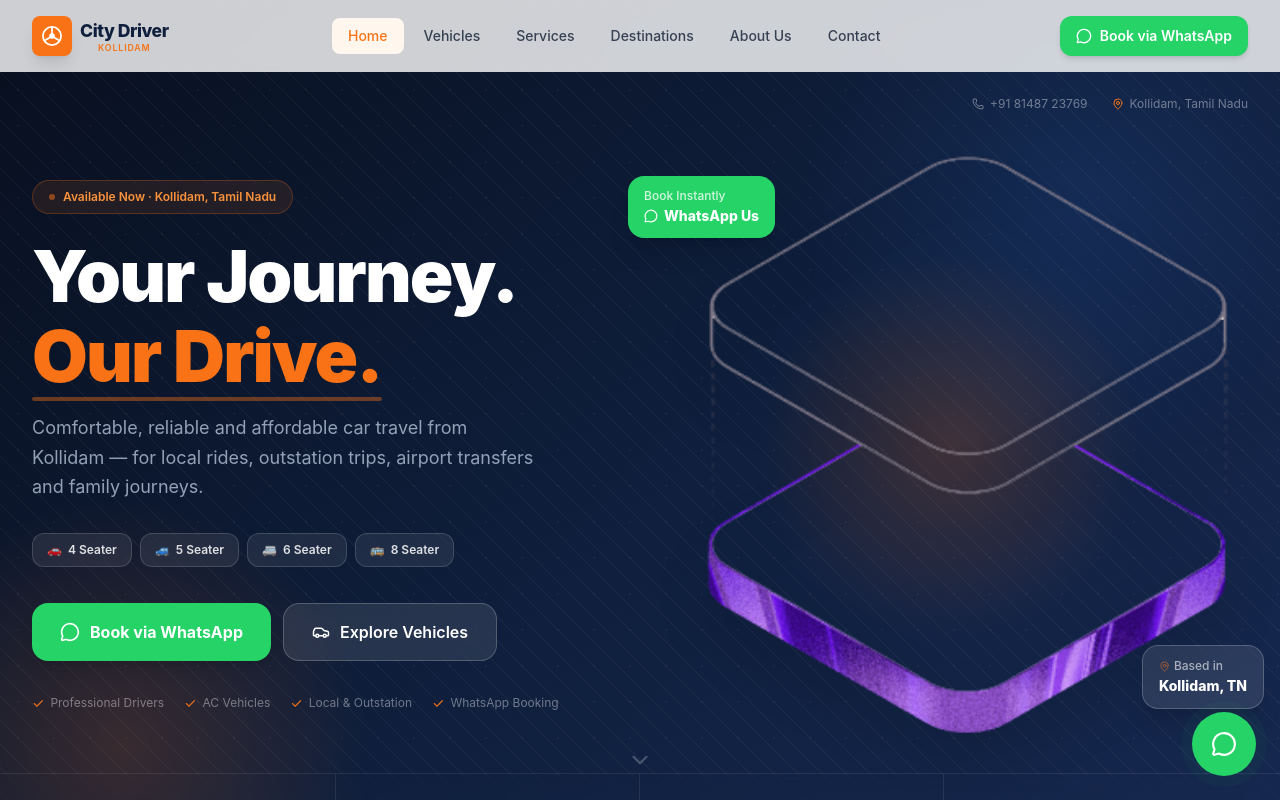
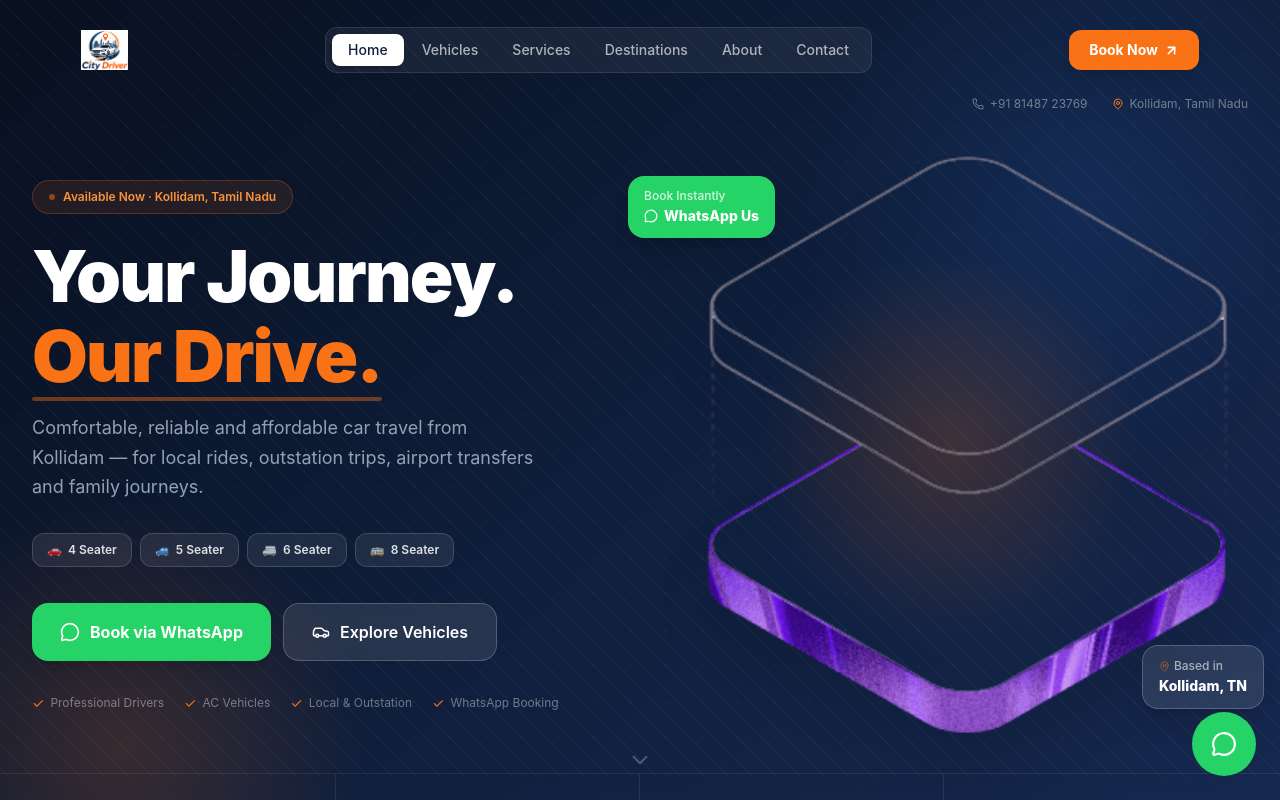
Before and after one commit to Gunalan183/City_Driver, a React (Vite) app: page / in a window 1280 px wide. Shown: the top 800 px of the page. Built offline with nearby package versions, Linux system fonts and the light colour scheme.

Commit message:
feat: set real City Driver logo in navbar and footer

```diff
--- a/src/components/FloatingWhatsApp.jsx
+++ b/src/components/FloatingWhatsApp.jsx
@@ -7,7 +7,7 @@ export default function FloatingWhatsApp() {
   const [showTooltip, setShowTooltip] = useState(false)
 
   return (
-    <div className="fixed bottom-20 right-4 sm:bottom-6 sm:right-6 z-50" aria-label="Floating WhatsApp button">
+    <div className="hidden sm:block fixed bottom-6 right-6 z-50" aria-label="Floating WhatsApp button">
       {/* Tooltip */}
       <AnimatePresence>
         {showTooltip && (
--- a/src/components/Logo.jsx
+++ b/src/components/Logo.jsx
@@ -1,43 +1,22 @@
 /**
- * City Driver SVG Logo
- * Replace this component with an <img> tag pointing to your actual logo file
- * once you have the logo asset ready.
+ * City Driver Logo
+ * Uses the real logo image from /public/city_Driver_logo.png
  */
 export default function Logo({ className = '', size = 'md' }) {
   const sizes = {
-    sm: 'h-8',
-    md: 'h-10',
-    lg: 'h-14',
+    sm: 'h-10',
+    md: 'h-12',
+    lg: 'h-16',
   }
 
   return (
-    <div className={`flex items-center gap-2 ${className}`}>
-      {/* Logo Icon */}
-      <div className={`relative flex items-center justify-center rounded-lg bg-[#f97316] ${sizes[size]} aspect-square shadow-lg`}>
-        <svg
-          viewBox="0 0 40 40"
-          fill="none"
-          xmlns="http://www.w3.org/2000/svg"
-          className="w-[70%] h-[70%]"
-          aria-hidden="true"
-        >
-          {/* Steering wheel */}
-          <circle cx="20" cy="20" r="13" stroke="white" strokeWidth="2.5" fill="none" />
-          <circle cx="20" cy="20" r="4" fill="white" />
-          <line x1="20" y1="7" x2="20" y2="16" stroke="white" strokeWidth="2.5" strokeLinecap="round" />
-          <line x1="9.4" y1="26.5" x2="17" y2="22" stroke="white" strokeWidth="2.5" strokeLinecap="round" />
-          <line x1="30.6" y1="26.5" x2="23" y2="22" stroke="white" strokeWidth="2.5" strokeLinecap="round" />
-        </svg>
-      </div>
-      {/* Logo Text */}
-      <div className="flex flex-col leading-tight">
-        <span className="text-[#0f1f3d] font-extrabold tracking-tight" style={{ fontSize: size === 'lg' ? '1.3rem' : size === 'sm' ? '0.9rem' : '1.1rem' }}>
-          City Driver
-        </span>
-        <span className="text-[#f97316] font-semibold tracking-widest uppercase" style={{ fontSize: size === 'lg' ? '0.65rem' : '0.55rem' }}>
-          Kollidam
-        </span>
-      </div>
+    <div className={`flex items-center ${className}`}>
+      <img
+        src="/city_Driver_logo.png"
+        alt="City Driver Kollidam Logo"
+        className={`${sizes[size]} w-auto object-contain`}
+        loading="eager"
+      />
     </div>
   )
 }
--- a/src/components/Navbar.jsx
+++ b/src/components/Navbar.jsx
@@ -1,91 +1,137 @@
 import { useState, useEffect } from 'react'
 import { motion, AnimatePresence } from 'framer-motion'
-import { Menu, X, MessageCircle } from 'lucide-react'
+import { Menu, X, ArrowUpRight } from 'lucide-react'
 import Logo from './Logo'
 import { openWhatsApp, waMessages } from '../utils/whatsapp'
 
 const navLinks = [
-  { label: 'Home', href: '#home' },
-  { label: 'Vehicles', href: '#vehicles' },
-  { label: 'Services', href: '#services' },
+  { label: 'Home',         href: '#home' },
+  { label: 'Vehicles',     href: '#vehicles' },
+  { label: 'Services',     href: '#services' },
   { label: 'Destinations', href: '#destinations' },
-  { label: 'About Us', href: '#about' },
-  { label: 'Contact', href: '#contact' },
+  { label: 'About',        href: '#about' },
+  { label: 'Contact',      href: '#contact' },
 ]
 
 export default function Navbar() {
-  const [isOpen, setIsOpen] = useState(false)
-  const [scrolled, setScrolled] = useState(false)
-  const [activeSection, setActiveSection] = useState('home')
+  const [isOpen, setIsOpen]           = useState(false)
+  const [scrolled, setScrolled]       = useState(false)
+  const [activeSection, setActive]    = useState('home')
 
   useEffect(() => {
-    const handleScroll = () => {
-      setScrolled(window.scrollY > 20)
-    }
-    window.addEventListener('scroll', handleScroll)
-    return () => window.removeEventListener('scroll', handleScroll)
+    const onScroll = () => setScrolled(window.scrollY > 20)
+    window.addEventListener('scroll', onScroll)
+    return () => window.removeEventListener('scroll', onScroll)
   }, [])
 
   useEffect(() => {
-    const observer = new IntersectionObserver(
-      (entries) => {
-        entries.forEach((entry) => {
-          if (entry.isIntersecting) {
-            setActiveSection(entry.target.id)
-          }
-        })
-      },
+    const obs = new IntersectionObserver(
+      (entries) => entries.forEach(e => e.isIntersecting && setActive(e.target.id)),
       { rootMargin: '-40% 0px -55% 0px' }
     )
-
-    const sections = document.querySelectorAll('section[id]')
-    sections.forEach((s) => observer.observe(s))
-    return () => sections.forEach((s) => observer.unobserve(s))
+    document.querySelectorAll('section[id]').forEach(s => obs.observe(s))
+    return () => document.querySelectorAll('section[id]').forEach(s => obs.unobserve(s))
   }, [])
 
   const handleNav = (href) => {
     setIsOpen(false)
-    const el = document.querySelector(href)
-    if (el) el.scrollIntoView({ behavior: 'smooth' })
+    document.querySelector(href)?.scrollIntoView({ behavior: 'smooth' })
   }
 
   return (
-    <motion.nav
-      initial={{ y: -80 }}
-      animate={{ y: 0 }}
-      transition={{ duration: 0.5 }}
-      className={`fixed top-0 left-0 right-0 z-50 transition-all duration-300 ${
+    <motion.header
+      initial={{ y: -80, opacity: 0 }}
+      animate={{ y: 0, opacity: 1 }}
+      transition={{ duration: 0.5, ease: 'easeOut' }}
+      className="fixed top-0 left-0 right-0 z-50 flex items-center justify-center px-4 sm:px-6 pt-4"
+      role="banner"
+    >
+      {/* ── Outer pill container ── */}
+      <div className={`w-full max-w-6xl flex items-center justify-between gap-4 rounded-2xl px-4 py-2.5 transition-all duration-300 ${
         scrolled
-          ? 'bg-white/95 backdrop-blur-md shadow-lg border-b border-gray-100'
-          : 'bg-white/80 backdrop-blur-sm'
-      }`}
-      role="navigation"
-      aria-label="Main navigation"
-    >
-      <div className="max-w-7xl mx-auto px-4 sm:px-6 lg:px-8">
-        <div className="flex items-center justify-between h-16 lg:h-18">
-          {/* Logo */}
+          ? 'bg-[#0f1f3d]/95 backdrop-blur-xl shadow-2xl border border-white/8'
+          : 'bg-transparent border border-transparent'
+      }`}>
+
+        {/* LEFT — Logo */}
         <button
           onClick={() => handleNav('#home')}
           className="flex-shrink-0 focus:outline-none"
-            aria-label="City Driver Kollidam - Go to home"
+          aria-label="City Driver Kollidam — Home"
         >
-            <Logo size="md" />
+          <Logo size="sm" />
         </button>
 
-          {/* Desktop Nav Links */}
-          <div className="hidden lg:flex items-center gap-1">
+        {/* CENTER — Nav pill (desktop) */}
+        <nav
+          className="hidden lg:flex items-center bg-white/6 border border-white/10 rounded-xl px-1.5 py-1.5 gap-0.5"
+          aria-label="Main navigation"
+        >
           {navLinks.map((link) => {
-              const sectionId = link.href.replace('#', '')
-              const isActive = activeSection === sectionId
+            const isActive = activeSection === link.href.replace('#', '')
             return (
               <button
                 key={link.href}
                 onClick={() => handleNav(link.href)}
-                  className={`px-4 py-2 rounded-lg text-sm font-medium transition-all duration-200 ${
+                className={`relative px-4 py-1.5 rounded-lg text-sm font-medium transition-all duration-200 ${
                   isActive
-                      ? 'text-[#f97316] bg-orange-50'
-                      : 'text-gray-700 hover:text-[#0f1f3d] hover:bg-gray-50'
+                    ? 'bg-white text-[#0f1f3d] font-bold shadow-sm'
+                    : 'text-white/65 hover:text-white hover:bg-white/8'
+                }`}
+              >
+                {link.label}
+              </button>
+            )
+          })}
+        </nav>
+
+        {/* RIGHT — CTA + hamburger */}
+        <div className="flex items-center gap-2">
+          {/* Desktop CTA */}
+          <motion.button
+            whileHover={{ scale: 1.04 }}
+            whileTap={{ scale: 0.96 }}
+            onClick={() => openWhatsApp(waMessages.general())}
+            className="hidden sm:flex items-center gap-1.5 bg-[#f97316] hover:bg-[#ea6c0a] text-white text-sm font-bold px-5 py-2.5 rounded-xl shadow-lg transition-all duration-200"
+            aria-label="Book via WhatsApp"
+          >
+            Book Now
+            <ArrowUpRight size={15} strokeWidth={2.5} />
+          </motion.button>
+
+          {/* Hamburger */}
+          <button
+            onClick={() => setIsOpen(!isOpen)}
+            className="lg:hidden p-2 rounded-xl text-white/70 hover:text-white hover:bg-white/10 transition-colors"
+            aria-label={isOpen ? 'Close menu' : 'Open menu'}
+            aria-expanded={isOpen}
+          >
+            {isOpen ? <X size={20} /> : <Menu size={20} />}
+          </button>
+        </div>
+      </div>
+
+      {/* ── Mobile drawer ── */}
+      <AnimatePresence>
+        {isOpen && (
+          <motion.div
+            initial={{ opacity: 0, y: -12, scale: 0.97 }}
+            animate={{ opacity: 1, y: 0, scale: 1 }}
+            exit={{ opacity: 0, y: -12, scale: 0.97 }}
+            transition={{ duration: 0.22 }}
+            className="absolute top-full mt-2 left-4 right-4 bg-[#0f1f3d]/97 backdrop-blur-xl border border-white/10 rounded-2xl shadow-2xl overflow-hidden"
+          >
+            <div className="p-3 space-y-1">
+              {navLinks.map((link) => {
+                const isActive = activeSection === link.href.replace('#', '')
+                return (
+                  <button
+                    key={link.href}
+                    onClick={() => handleNav(link.href)}
+                    className={`w-full text-left px-4 py-3 rounded-xl text-sm font-medium transition-all ${
+                      isActive
+                        ? 'bg-white/10 text-white font-bold'
+                        : 'text-white/60 hover:text-white hover:bg-white/8'
                     }`}
                   >
                     {link.label}
@@ -93,69 +139,18 @@ export default function Navbar() {
                 )
               })}
             </div>
-
-          {/* CTA + Hamburger */}
-          <div className="flex items-center gap-3">
-            <motion.button
-              whileHover={{ scale: 1.04 }}
-              whileTap={{ scale: 0.96 }}
-              onClick={() => openWhatsApp(waMessages.general())}
-              className="hidden sm:flex items-center gap-2 bg-[#25D366] hover:bg-[#20bd5c] text-white text-sm font-semibold px-4 py-2.5 rounded-xl shadow-md transition-all duration-200"
-              aria-label="Book via WhatsApp"
+            <div className="px-3 pb-3">
+              <button
+                onClick={() => { setIsOpen(false); openWhatsApp(waMessages.general()) }}
+                className="w-full flex items-center justify-center gap-2 bg-[#f97316] hover:bg-[#ea6c0a] text-white font-bold py-3.5 rounded-xl text-sm shadow-lg transition-all"
               >
-              <MessageCircle size={16} />
-              Book via WhatsApp
-            </motion.button>
-
-            {/* Hamburger */}
-            <button
-              onClick={() => setIsOpen(!isOpen)}
-              className="lg:hidden p-2 rounded-lg text-gray-600 hover:text-[#0f1f3d] hover:bg-gray-100 transition-colors"
-              aria-label={isOpen ? 'Close menu' : 'Open menu'}
-              aria-expanded={isOpen}
-            >
-              {isOpen ? <X size={22} /> : <Menu size={22} />}
+                Book Now
+                <ArrowUpRight size={15} strokeWidth={2.5} />
               </button>
-          </div>
-        </div>
-      </div>
-
-      {/* Mobile Menu */}
-      <AnimatePresence>
-        {isOpen && (
-          <motion.div
-            initial={{ opacity: 0, height: 0 }}
-            animate={{ opacity: 1, height: 'auto' }}
-            exit={{ opacity: 0, height: 0 }}
-            transition={{ duration: 0.25 }}
-            className="lg:hidden overflow-hidden bg-white border-t border-gray-100 shadow-lg"
-          >
-            <div className="px-4 py-3 space-y-1">
-              {navLinks.map((link) => (
-                <button
-                  key={link.href}
-                  onClick={() => handleNav(link.href)}
-                  className="w-full text-left px-4 py-3 rounded-xl text-gray-700 hover:text-[#0f1f3d] hover:bg-gray-50 font-medium text-sm transition-colors"
-                >
-                  {link.label}
-                </button>
-              ))}
-              <div className="pt-2 pb-1">
-                <button
-                  onClick={() => {
-                    setIsOpen(false)
-                    openWhatsApp(waMessages.general())
-                  }}
-                  className="w-full flex items-center justify-center gap-2 bg-[#25D366] hover:bg-[#20bd5c] text-white font-semibold px-4 py-3 rounded-xl shadow transition-all"
-                >
-                  <MessageCircle size={18} />
-                  Book via WhatsApp
-                </button>
-              </div>
             </div>
           </motion.div>
         )}
       </AnimatePresence>
-    </motion.nav>
+    </motion.header>
   )
 }
--- a/src/components/Services.jsx
+++ b/src/components/Services.jsx
@@ -1,120 +1,106 @@
 import { motion } from 'framer-motion'
 import {
-  MapPin, Plane, Train, ArrowRight, RotateCcw, Users, Camera, Building2,
-  MessageCircle, Navigation, Star
+  MapPin, Plane, Train, ArrowRight, RotateCcw,
+  Users, Camera, Building2, MessageCircle, Navigation, Star
 } from 'lucide-react'
 import { openWhatsApp, waMessages } from '../utils/whatsapp'
 
 const services = [
-  {
-    icon: MapPin,
-    title: 'Local Travel',
-    desc: 'Comfortable transportation for local trips within Kollidam and nearby areas.',
-    color: 'bg-blue-50 text-blue-600',
-  },
-  {
-    icon: Navigation,
-    title: 'Outstation Trips',
-    desc: 'Travel comfortably to destinations across Tamil Nadu and nearby states.',
-    color: 'bg-orange-50 text-orange-600',
-  },
-  {
-    icon: Plane,
-    title: 'Airport Pickup & Drop',
-    desc: 'Reliable airport transportation ensuring you reach on time.',
-    color: 'bg-sky-50 text-sky-600',
-  },
-  {
-    icon: Train,
-    title: 'Railway Station Pickup & Drop',
-    desc: 'Convenient station transfers for a stress-free travel experience.',
-    color: 'bg-purple-50 text-purple-600',
-  },
-  {
-    icon: ArrowRight,
-    title: 'One-Way Trips',
-    desc: 'Easy and affordable transportation for one-way journeys.',
-    color: 'bg-teal-50 text-teal-600',
-  },
-  {
-    icon: RotateCcw,
-    title: 'Round Trips',
-    desc: 'Comfortable round-trip travel with a reliable driver.',
-    color: 'bg-indigo-50 text-indigo-600',
-  },
-  {
-    icon: Users,
-    title: 'Family Trips',
-    desc: 'Spacious vehicles perfect for family travel near and far.',
-    color: 'bg-pink-50 text-pink-600',
-  },
-  {
-    icon: Camera,
-    title: 'Tourist Trips',
-    desc: 'Travel comfortably while exploring popular destinations.',
-    color: 'bg-yellow-50 text-yellow-600',
-  },
-  {
-    icon: Star,
-    title: 'Temple Trips',
-    desc: 'Convenient transportation for temple visits and pilgrimage trips.',
-    color: 'bg-amber-50 text-amber-700',
-  },
-  {
-    icon: Building2,
-    title: 'Corporate Travel',
-    desc: 'Professional transportation for business travel and events.',
-    color: 'bg-slate-50 text-slate-600',
-  },
+  { icon: MapPin,      title: 'Local Travel',          iconBg: 'bg-blue-50',   iconColor: 'text-blue-600' },
+  { icon: Navigation,  title: 'Outstation Trips',       iconBg: 'bg-orange-50', iconColor: 'text-orange-500' },
+  { icon: Plane,       title: 'Airport Transfer',       iconBg: 'bg-sky-50',    iconColor: 'text-sky-600' },
+  { icon: Train,       title: 'Railway Station',        iconBg: 'bg-purple-50', iconColor: 'text-purple-600' },
+  { icon: ArrowRight,  title: 'One-Way Trips',          iconBg: 'bg-teal-50',   iconColor: 'text-teal-600' },
+  { icon: RotateCcw,   title: 'Round Trips',            iconBg: 'bg-indigo-50', iconColor: 'text-indigo-600' },
+  { icon: Users,       title: 'Family Trips',           iconBg: 'bg-rose-50',   iconColor: 'text-rose-500' },
+  { icon: Camera,      title: 'Tourist Trips',          iconBg: 'bg-amber-50',  iconColor: 'text-amber-600' },
+  { icon: Star,        title: 'Temple Trips',           iconBg: 'bg-yellow-50', iconColor: 'text-yellow-600' },
+  { icon: Building2,   title: 'Corporate Travel',       iconBg: 'bg-slate-50',  iconColor: 'text-slate-600' },
 ]
 
 export default function Services() {
   return (
-    <section id="services" className="py-20 px-4 sm:px-6 lg:px-8 bg-gray-50" aria-label="Services section">
+    <section
+      id="services"
+      className="py-14 px-4 sm:px-6 lg:px-8 bg-gray-50"
+      aria-label="Services section"
+    >
       <div className="max-w-7xl mx-auto">
+
+        {/* Header */}
         <motion.div
-          initial={{ opacity: 0, y: 30 }}
+          initial={{ opacity: 0, y: 20 }}
           whileInView={{ opacity: 1, y: 0 }}
           viewport={{ once: true }}
-          transition={{ duration: 0.6 }}
-          className="text-center mb-14"
+          transition={{ duration: 0.5 }}
+          className="text-center mb-10"
         >
-          <span className="text-[#f97316] text-sm font-semibold uppercase tracking-widest">What We Offer</span>
-          <h2 className="mt-2 text-3xl sm:text-4xl font-extrabold text-[#0f1f3d]">Our Travel Services</h2>
-          <p className="mt-3 text-gray-500 text-lg max-w-xl mx-auto">
-            From local rides to long outstation journeys — we've got you covered.
+          <span className="inline-flex items-center gap-2 bg-[#f97316]/10 text-[#f97316] text-xs font-bold uppercase tracking-widest px-3 py-1.5 rounded-full mb-3">
+            <span className="w-1.5 h-1.5 rounded-full bg-[#f97316]" />
+            What We Offer
+          </span>
+          <h2 className="text-2xl sm:text-3xl lg:text-4xl font-black text-[#0f1f3d]">
+            Our Travel Services
+          </h2>
+          <p className="mt-2 text-gray-400 text-sm sm:text-base max-w-md mx-auto">
+            Every trip handled with care — local or outstation.
           </p>
         </motion.div>
 
-        <div className="grid grid-cols-1 sm:grid-cols-2 lg:grid-cols-3 xl:grid-cols-5 gap-5">
-          {services.map((service, i) => {
-            const Icon = service.icon
+        {/* Services grid — 2 col mobile, 5 col desktop */}
+        <div className="grid grid-cols-2 sm:grid-cols-3 lg:grid-cols-5 gap-3 sm:gap-4">
+          {services.map((s, i) => {
+            const Icon = s.icon
             return (
-              <motion.div
-                key={service.title}
-                initial={{ opacity: 0, y: 30 }}
+              <motion.button
+                key={s.title}
+                initial={{ opacity: 0, y: 20 }}
                 whileInView={{ opacity: 1, y: 0 }}
                 viewport={{ once: true }}
-                transition={{ duration: 0.5, delay: i * 0.06 }}
-                className="bg-white rounded-2xl p-5 border border-gray-100 shadow-sm hover:shadow-md transition-all duration-300 flex flex-col group"
+                transition={{ duration: 0.4, delay: i * 0.05 }}
+                whileHover={{ y: -3, boxShadow: '0 10px 28px rgba(15,31,61,0.09)' }}
+                whileTap={{ scale: 0.97 }}
+                onClick={() => openWhatsApp(waMessages.service(s.title))}
+                className="group flex flex-col items-center text-center gap-2.5 bg-white border border-gray-100 hover:border-[#f97316]/30 rounded-2xl p-4 sm:p-5 shadow-sm transition-all duration-200"
+                aria-label={`Enquire about ${s.title}`}
               >
-                <div className={`w-11 h-11 rounded-xl flex items-center justify-center mb-4 ${service.color}`}>
-                  <Icon size={20} />
+                <div className={`w-11 h-11 sm:w-12 sm:h-12 ${s.iconBg} rounded-xl flex items-center justify-center group-hover:scale-110 transition-transform duration-200`}>
+                  <Icon size={20} className={s.iconColor} />
                 </div>
-                <h3 className="font-bold text-[#0f1f3d] text-sm mb-2 leading-snug">{service.title}</h3>
-                <p className="text-gray-500 text-xs leading-relaxed flex-1">{service.desc}</p>
-                <button
-                  onClick={() => openWhatsApp(waMessages.service(service.title))}
-                  className="mt-4 flex items-center gap-1.5 text-[#25D366] hover:text-[#20bd5c] text-xs font-semibold transition-colors"
-                  aria-label={`Enquire about ${service.title} on WhatsApp`}
-                >
-                  <MessageCircle size={13} />
-                  Enquire Now
-                </button>
-              </motion.div>
+                <p className="text-[#0f1f3d] font-semibold text-xs sm:text-sm leading-snug group-hover:text-[#f97316] transition-colors">
+                  {s.title}
+                </p>
+                <span className="flex items-center gap-1 text-[#25D366] text-[10px] sm:text-xs font-semibold">
+                  <MessageCircle size={10} /> Enquire
+                </span>
+              </motion.button>
             )
           })}
         </div>
+
+        {/* Bottom CTA strip */}
+        <motion.div
+          initial={{ opacity: 0, y: 16 }}
+          whileInView={{ opacity: 1, y: 0 }}
+          viewport={{ once: true }}
+          transition={{ duration: 0.5, delay: 0.2 }}
+          className="mt-8 rounded-2xl bg-[#0f1f3d] px-6 py-5 flex flex-col sm:flex-row items-center justify-between gap-4"
+        >
+          <div className="text-center sm:text-left">
+            <p className="text-white font-bold text-base">Need help choosing a service?</p>
+            <p className="text-white/50 text-xs mt-0.5">We'll suggest the best option for your trip.</p>
+          </div>
+          <motion.button
+            whileHover={{ scale: 1.04 }}
+            whileTap={{ scale: 0.96 }}
+            onClick={() => openWhatsApp(waMessages.general())}
+            className="flex-shrink-0 flex items-center gap-2 bg-[#25D366] hover:bg-[#20bd5c] text-white font-bold px-6 py-3 rounded-xl text-sm shadow-md transition-all duration-200 whitespace-nowrap"
+          >
+            <MessageCircle size={16} />
+            Chat on WhatsApp
+          </motion.button>
+        </motion.div>
+
       </div>
     </section>
   )
```
Also changed, not shown: public/city_Driver_logo.png (added). Lines whose indentation alone changed are shown as unchanged.
